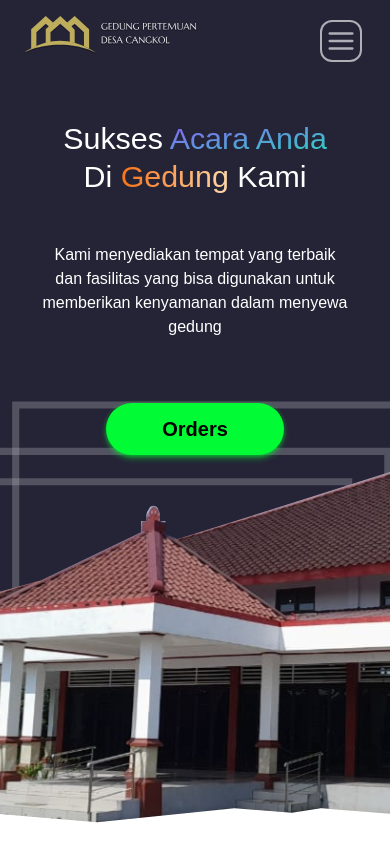
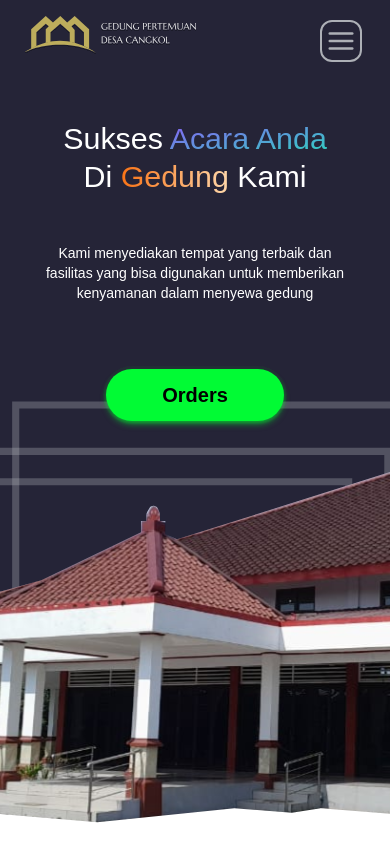
Before and after one commit to faridkinyobi/next-landing-page-sewa-gedung, a Next.js app: page / in a window 390 px wide. Shown: the top 844 px of the page. Built offline with nearby package versions, Linux system fonts and the light colour scheme; no server answers.

Commit message:
add dynamic

```diff
--- a/components/AlurComponen.tsx
+++ b/components/AlurComponen.tsx
@@ -5,7 +5,7 @@ type TextAlurProps = {
   };
 
 
-export const AlurComponen = ({ Number, desc }: TextAlurProps) => {
+ const AlurComponen = ({ Number, desc }: TextAlurProps) => {
   return (
     <div
     className="flex bg-green-10 py-4 text-center rounded-xl  my-5 shadow-md shadow-slate-800"
@@ -20,3 +20,4 @@ export const AlurComponen = ({ Number, desc }: TextAlurProps) => {
   </div>
   )
 }
+export default AlurComponen
--- a/components/LandingPage/About.tsx
+++ b/components/LandingPage/About.tsx
@@ -1,7 +1,8 @@
 import React, { useState } from "react";
 import Link from "next/link";
-import ImgComponent from "../ImgComponen";
+import dynamic from 'next/dynamic';
 
+const ImgComponent = dynamic(() => import("@/components/ImgComponen"), { ssr: false });
 const About = () => {
   const [loading, setLoading] = useState(false);
   const handleNavigation = async () => {
--- a/components/LandingPage/Alur.tsx
+++ b/components/LandingPage/Alur.tsx
@@ -1,5 +1,6 @@
+import dynamic from 'next/dynamic';
 
-import { AlurComponen } from "../AlurComponen";
+const  AlurComponen  = dynamic(() => import("@/components/AlurComponen"), { ssr: false });
 import alurData from "../itemsData";
 
 const Alur = () => {
--- a/components/LandingPage/Calender.tsx
+++ b/components/LandingPage/Calender.tsx
@@ -1,9 +1,10 @@
 import React, { useState, useEffect } from "react";
 import Calendar from "react-calendar";
-import CardModalCalender from "../CardModalCalender";
-import NavCalender from "../NavCalender";
 import CustomModal from "../modal";
+import dynamic from 'next/dynamic';
 
+const  NavCalender  = dynamic(() => import("@/components/NavCalender"), { ssr: false });
+const CardModalCalender = dynamic(() => import("@/components/CardModalCalender"), { ssr: false });
 interface PaketType {
   event: {
     id: number;
--- a/components/LandingPage/Galery.tsx
+++ b/components/LandingPage/Galery.tsx
@@ -1,5 +1,7 @@
 
-import ImgComponent from "../ImgComponen";
+import dynamic from 'next/dynamic';
+
+const ImgComponent = dynamic(() => import("@/components/ImgComponen"), { ssr: false });
 import itemsData from "../itemsData";
 export const Galery = () => {
   return (
--- a/components/LandingPage/Header.tsx
+++ b/components/LandingPage/Header.tsx
@@ -27,7 +27,7 @@ const Header = () => {
           </span>{" "}
           Kami
         </h1>
-        <p className="inline-block mx-10 lg:mx-80 text-white-10 text-base md:text-2xl font-light text-center">
+        <p className="inline-block mx-10 lg:mx-80 text-white-10 text-sm md:text-2xl font-light text-center">
           Kami menyediakan tempat yang terbaik dan fasilitas yang bisa digunakan
           untuk memberikan kenyamanan dalam menyewa gedung
         </p>
--- a/components/LandingPage/Paket.tsx
+++ b/components/LandingPage/Paket.tsx
@@ -2,7 +2,9 @@ import React, { useState } from "react";
 import "slick-carousel/slick/slick.css";
 import "slick-carousel/slick/slick-theme.css";
 import Slider from "react-slick";
-import CartPaket from "../CartPaket";
+import dynamic from 'next/dynamic';
+
+const CartPaket = dynamic(() => import("@/components/CartPaket"), { ssr: false });
 interface PaketType {
   data: {
     titel: string;
```
